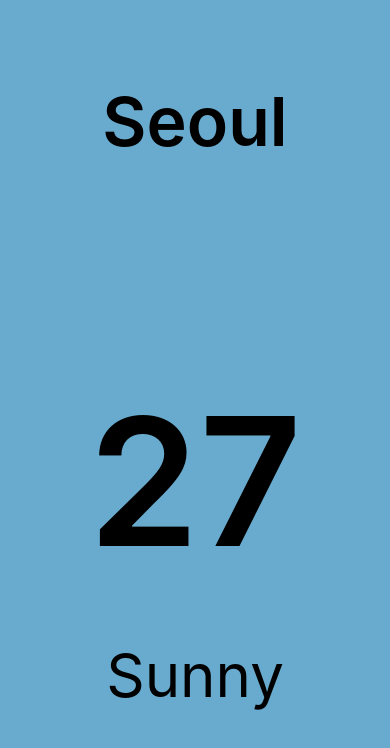
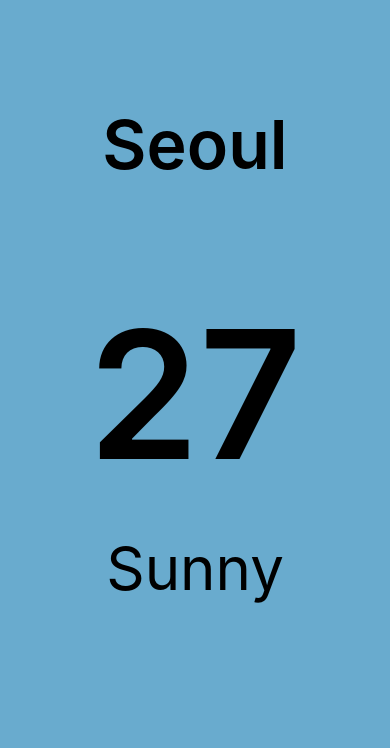
Before and after one commit to EumMericano-Study/NomadWeather, a React Native app: screen / in a window 390 px wide. Shown: the top 748 px of the page. Built offline with nearby package versions, Linux system fonts and the light colour scheme.

Commit message:
feat: 날씨 웹 레이아웃 세팅, ScrollView 추가

```diff
--- a/App.tsx
+++ b/App.tsx
@@ -1,5 +1,7 @@
 import React from "react";
-import { View, StyleSheet, Text } from "react-native";
+import { ScrollView, View, StyleSheet, Text, Dimensions } from "react-native";
+
+const { width: SCREEN_WIDTH } = Dimensions.get("window");
 
 export default function App() {
     return (
@@ -7,12 +9,29 @@ export default function App() {
             <View style={styles.city}>
                 <Text style={styles.cityName}>Seoul</Text>
             </View>
-            <View style={styles.weather}>
+            <ScrollView
+                horizontal
+                pagingEnabled
+                showsHorizontalScrollIndicator={false}
+                contentContainerStyle={styles.weather}
+            >
                 <View style={styles.day}>
                     <Text style={styles.temp}>27</Text>
                     <Text style={styles.desc}>Sunny</Text>
                 </View>
-            </View>
+                <View style={styles.day}>
+                    <Text style={styles.temp}>27</Text>
+                    <Text style={styles.desc}>Sunny</Text>
+                </View>
+                <View style={styles.day}>
+                    <Text style={styles.temp}>27</Text>
+                    <Text style={styles.desc}>Sunny</Text>
+                </View>
+                <View style={styles.day}>
+                    <Text style={styles.temp}>27</Text>
+                    <Text style={styles.desc}>Sunny</Text>
+                </View>
+            </ScrollView>
         </View>
     );
 }
@@ -31,12 +50,9 @@ const styles = StyleSheet.create({
         fontSize: 68,
         fontWeight: "600",
     },
-    weather: {
-        flex: 3,
-    },
+    weather: {},
     day: {
-        flex: 1,
-        justifyContent: "center",
+        width: SCREEN_WIDTH,
         alignItems: "center",
     },
     temp: {
@@ -45,6 +61,6 @@ const styles = StyleSheet.create({
     },
     desc: {
         fontSize: 60,
-        marginTop: 50,
+        marginTop: 30,
     },
 });
```
